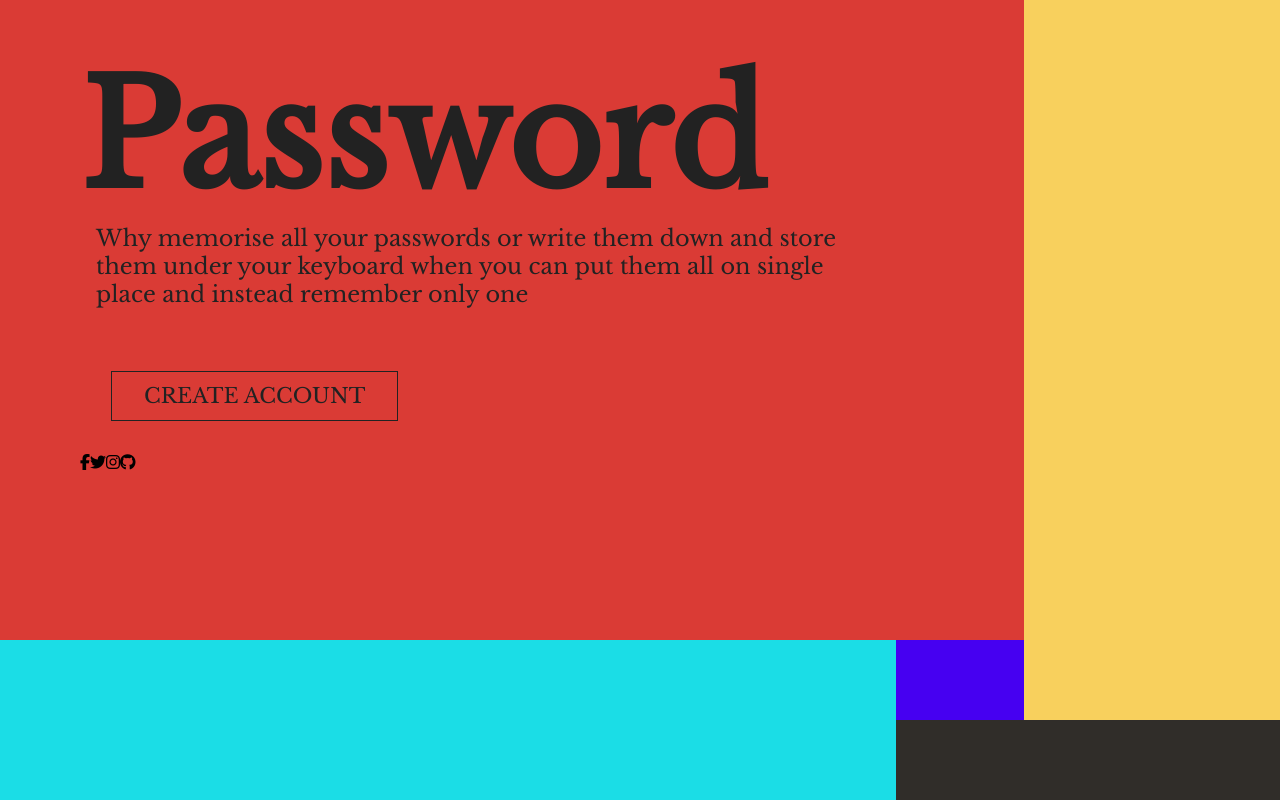
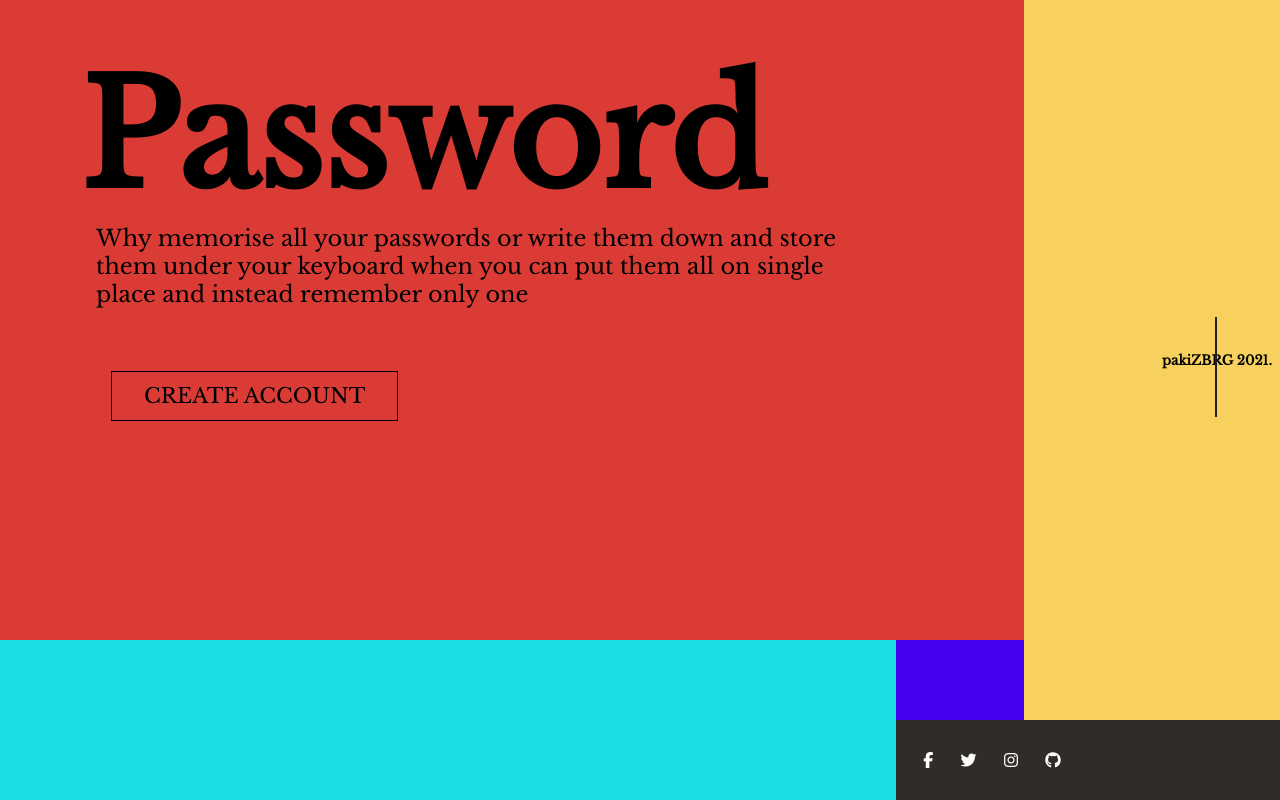
Before and after one commit to pakiZBRG/Password_Collector, a React (Create React App) app in the folder client/: page / in a window 1280 px wide. Built offline with nearby package versions, Linux system fonts and the light colour scheme.

Commit message:
Add styling and animation for social links and pakiZBRG

```diff
--- a/client/src/components/HeroBackgorund.jsx
+++ b/client/src/components/HeroBackgorund.jsx
@@ -16,25 +16,45 @@ function HeroBackgorund() {
                 initial={{ scaleY: 0, transformOrigin: 'top'}}
                 animate={{ scaleY: 1}}
                 transition={{delay: 0.3, ...easeOut}}
-                className="background-green"
-            ></motion.div>
+                className="background-beige"
+            >
+                <motion.h5
+                    initial={{ x: 30 }}
+                    animate={{ x: 0}}
+                    transition={{delay: 1.8, duration: 1}}
+                >
+                    pakiZBRG 2021.
+                </motion.h5>
+            </motion.div>
             <motion.div
                 initial={{ scaleY: 0, transformOrigin: 'bottom'}}
                 animate={{ scaleY: 1}}
                 transition={{delay: 0.5, ...easeOut}}
-                className="background-blue"
-            ></motion.div>
+                className="background-black social"
+            >
+                <motion.div
+                    initial={{ opacity: 0, y: 20}}
+                    animate={{ opacity: 1, y: 0}}
+                    transition={{delay: 1.7, ...easeOut}}
+                    className='social-links'
+                >
+                    <i className="fa fa-facebook"></i>
+                    <i className="fa fa-twitter"></i>
+                    <i className="fa fa-instagram"></i>
+                    <i className="fa fa-github"></i>
+                </motion.div>
+            </motion.div>
             <motion.div
                 initial={{ scaleX: 0, transformOrigin: 'left'}}
                 animate={{ scaleX: 1}}
                 transition={{delay: 0.8, ...easeOut}}
-                className="background-yellow"
+                className="background-cian"
             ></motion.div>
             <motion.div
                 initial={{ scaleX: 0, transformOrigin: 'right'}}
                 animate={{ scaleX: 1}}
                 transition={{delay: 1, ...easeOut}}
-                className="background-beige"
+                className="background-blue"
             ></motion.div>
         </div>
     )
--- a/client/src/pages/Home.jsx
+++ b/client/src/pages/Home.jsx
@@ -30,17 +30,11 @@ function Home() {
                     initial={{opacity: 0}}
                     animate={{opacity: 1}}
                     transition={{delay: 1.5, ...easeOut}}
-                    class="btn effect04"
-                    data-sm-link-text="Pass 'em now"
+                    className="btn effect04"
+                    data-sm-link-text="Join Now"
                 >
                     <span>Create Account</span>
                 </motion.a>
-                <div>
-                    <i className="fa fa-facebook"></i>
-                    <i className="fa fa-twitter"></i>
-                    <i className="fa fa-instagram"></i>
-                    <i className="fa fa-github"></i>
-                </div>
             </div>
         </>
     )
--- a/client/src/style.scss
+++ b/client/src/style.scss
@@ -8,8 +8,9 @@ $font: #222;
 }
 
 body{
-  overflow-x: hidden;
+  overflow: hidden;
   font-family: 'Libre Baskerville';
+  user-select: none;
 }
 
 /* HERO BACKGROUND */
@@ -23,19 +24,48 @@ body{
     background: #da3b35;
     grid-area: 1 / 1 / 17 / 17;
   }
-  &-green {
+  &-beige {
     background: #F8D05D;
     grid-area: 1 / 17 / 19 / 21;
+    display: flex;
+    justify-content: right;
+    & h5 {
+      padding: 0.5rem;
+      writing-mode: sideways-lr;
+      align-self: center;
+      position: relative;
+      &::before {
+        position: absolute;
+        content: "";
+        top: -80%;
+        right: 50%;
+        height: 100px;
+        width: 2px;
+        background: $font;
+      }
+    }
   }
-  &-blue {
+  &-black {
     background: #302d29;
     grid-area: 19 / 15 / 21 / 21;
+    & .social-links{
+      display: flex;
+      height: 100%;
+      font-size: 1rem;
+      color: #fff;
+      width: 50%;
+      justify-content: space-evenly;
+      align-items: center;
+      & i {
+        cursor: pointer;
+      }
+    }
   }
-  &-yellow {
+  &-cian {
     background: #1bdde6;
     grid-area: 17 / 1 / 21 / 15;
   }
-  &-beige {
+  &-blue {
     background: #4600f1;
     grid-area: 17 / 15 / 19 / 17;
   }
@@ -47,6 +77,7 @@ body{
   top: 0;
   left: 0;
   padding: 3rem 5rem;
+  mix-blend-mode: color-burn;
   &-title{
     height: 9rem;
     overflow: hidden;
@@ -110,6 +141,6 @@ body{
 
   &:hover::before{
     letter-spacing: 0.05em;
-    transform: translateY(0) translateX(20%) scale(1,1);
+    transform: translateY(0) translateX(30%) scale(1,1);
   }
 }
```
